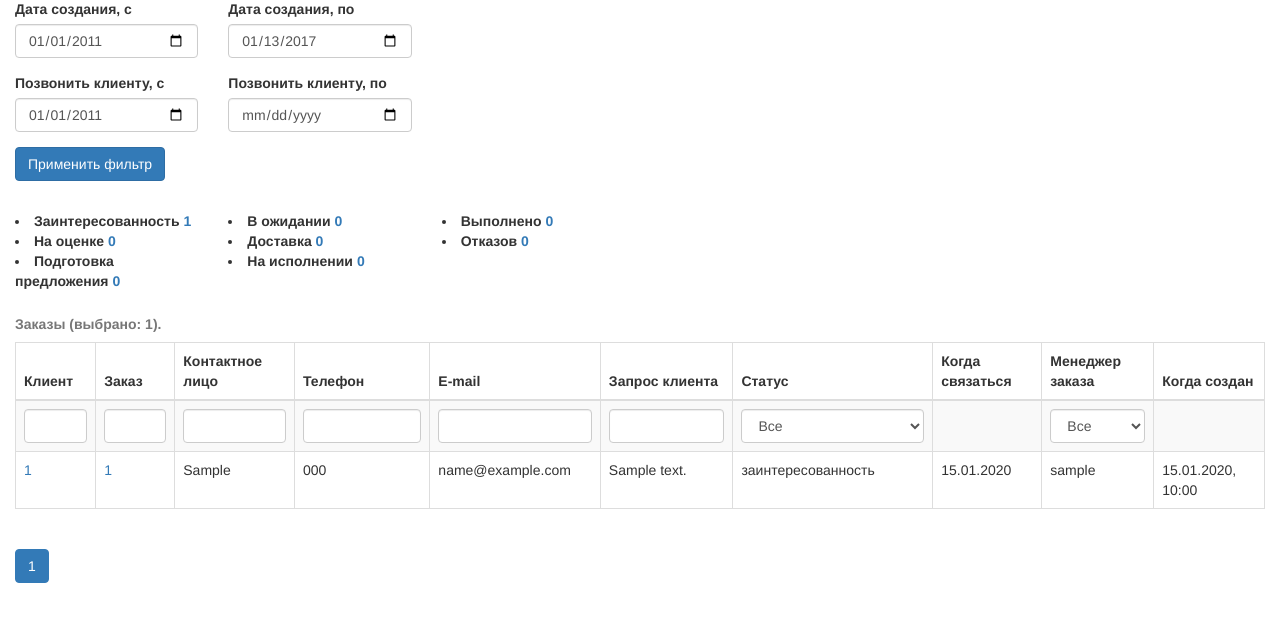
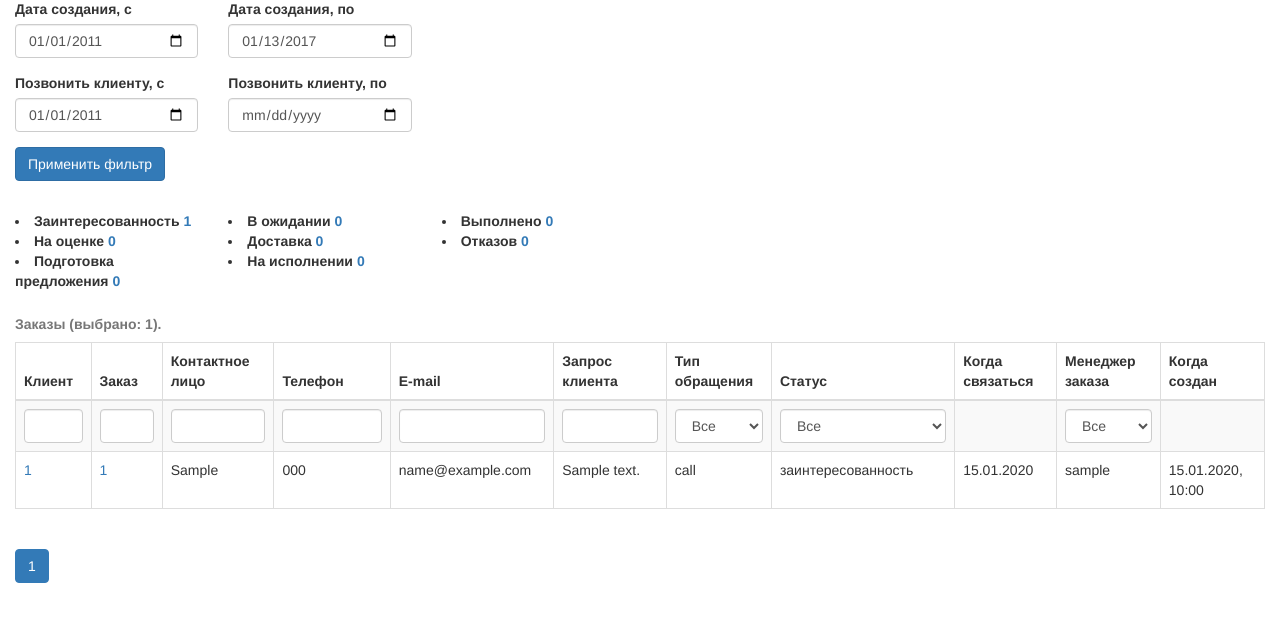
Before and after one commit to dyugay/crm1, a Django app: page /orders_list/1/ in a window 1280 px wide. Shown: the part 73-695 px from the top of the page. Run offline with Django 3.2, Linux system fonts and the light colour scheme; a user stored in the database is signed in; tables that the repository leaves empty hold one stand-in row (values such as "Sample post"); some libraries are stand-ins or nearby versions.

Commit message:
changed call_or_email -> Manggis

```diff
--- a/crm/clients/forms.py
+++ b/crm/clients/forms.py
@@ -65,7 +65,7 @@ class newOrderForm(forms.Form):
 class orderForm(forms.Form):
 	orderId = forms.CharField(max_length = 10, label='Заказ', error_messages=my_default_errors)
 	clientId = forms.CharField(max_length = 10, label='Клиент', error_messages=my_default_errors)
-	call_or_email = forms.CharField(max_length = 5, label="Тип обращения", error_messages=my_default_errors, required=False)
+	call_or_email = forms.CharField(max_length = 8, label="Тип обращения", error_messages=my_default_errors, required=False)
 	step_description = forms.CharField(label="Описание шага", error_messages=my_default_errors, initial='')
 	status = forms.CharField(max_length = 20, label="Статус заказа", initial='', error_messages=my_default_errors)
 	call_on = forms.DateField(label="Когда связаться с клиентом", error_messages=my_default_errors)
@@ -478,7 +478,7 @@ class createClientForm(forms.Form):
 	email1 = forms.EmailField(max_length = 40, label='E-mail', error_messages=my_default_errors, required=False, initial='')
 	city = forms.CharField(max_length = 20, label = "Город", error_messages = my_default_errors, initial='', required=False)
 	author = forms.CharField(max_length = 20, label='Автор записи', error_messages=my_default_errors)
-	call_or_email = forms.CharField(max_length = 5, label="Тип обращения", error_messages=my_default_errors)
+	call_or_email = forms.CharField(max_length = 8, label="Тип обращения", error_messages=my_default_errors)
 	step_description = forms.CharField(label="Описание шага", error_messages=my_default_errors, initial='')
 	status = forms.CharField(max_length = 20, label="Статус заказа", initial='', error_messages=my_default_errors)
 	call_on = forms.DateField(label="Когда связаться с клиентом", error_messages=my_default_errors)
@@ -569,6 +569,7 @@ class orderListFilterForm(forms.Form):
 	telephoneNum1 = forms.CharField(max_length = 16, label='Телефон', error_messages=my_default_errors, initial='', required=False)
 	email1 = forms.CharField(max_length = 40, label='Email', error_messages=my_default_errors, initial='', required=False)
 	step_description = forms.CharField(max_length = 100, label='Запрос клиента', initial='', error_messages=my_default_errors, required=False)
+	call_or_email = forms.CharField(max_length = 8, label='Тип обращения', initial='', error_messages=my_default_errors, required=False)
 
 
 	def get_filter_url(self, **kwars):
@@ -580,9 +581,11 @@ class orderListFilterForm(forms.Form):
 		telephoneNum1 = self.cleaned_data.get('telephoneNum1').encode('utf-8')
 		email1 = self.cleaned_data.get('email1').encode('utf-8')
 		step_description = self.cleaned_data.get('step_description').encode('utf-8')
+		#call_or_email = self.cleaned_data.get('call_or_email').encode('utf-8')
 
 
-
+		#print call_or_email
+		#print self.cleaned_data.get('call_or_email')
 		url=reverse('get_orders_list', kwargs={'pageNum': pg}) + '?'+ urlencode({'manager': self.cleaned_data.get('manager'),
 																						'status': self.cleaned_data.get('status'),
 																						'clientId': clientId,
@@ -595,6 +598,7 @@ class orderListFilterForm(forms.Form):
 																						'orderDateEnd': self.cleaned_data.get('orderDateEnd'),
 																						'call_onBegin': self.cleaned_data.get('call_onBegin'),
 																						'call_onEnd': self.cleaned_data.get('call_onEnd'),
+																						'call_or_email': self.cleaned_data.get('call_or_email'),
 																						})
 
 		return url
--- a/crm/clients/helpers.py
+++ b/crm/clients/helpers.py
@@ -239,6 +239,10 @@ def get_orders(request):
 		orders = orders.filter(step_description__iregex = search_step_description_str)
 
 
+	#search string for call_or_email
+	if request.GET.get('call_or_email') != "all" and request.GET.get('call_or_email') != None:
+			orders = orders.filter(order__call_or_email = request.GET.get('call_or_email'))
+
 
 	#search string for status
 	if request.GET.get('status') != "all" and request.GET.get('status') != None:
@@ -346,10 +350,19 @@ def initOrderFilterFormData(request):
 		orderDateEnd = request.GET.get('orderDateEnd')
 
 
+	if request.GET.get('call_or_email') == None:
+		call_or_email = 'all'
+	else:
+		call_or_email = request.GET.get('call_or_email')
+
+
+
 	if request.GET.get('status') == None:
 		status = 'all'
 	else:
 		status = request.GET.get('status')
+
+
 
 	if request.GET.get('manager') == None:
 		manager = 'all'
@@ -383,6 +396,7 @@ def initOrderFilterFormData(request):
 					'telephoneNum1': telephoneNum1,
 					'email1': email1,
 					'step_description': step_description,
+					'call_or_email': call_or_email,
 					}
 
 	return initial_data
--- a/crm/clients/models.py
+++ b/crm/clients/models.py
@@ -85,10 +85,12 @@ class Order(models.Model):
 	call_or_email_choice = (
 						 ('call', 'звонок'),
 						 ('email', 'заявка'),
+						 ('glazok', 'Glazok'),
+						 ('manggis', 'Manggis'),
 						 )
 
 	client = models.ForeignKey(Client)
-	call_or_email = models.CharField(max_length = 5, choices=call_or_email_choice)
+	call_or_email = models.CharField(max_length = 8, choices=call_or_email_choice)
 	status = models.CharField(max_length = 20, choices=status_choice, default='INTS')
 	call_on = models.DateField(blank = True)
 	contactPerson = models.ForeignKey(Persons, null=True)
--- a/crm/templates/client.html
+++ b/crm/templates/client.html
@@ -78,6 +78,7 @@
 									<th>Статус</th>
 									<th>Когда связаться</th>
 									<th>Менеджер</th>
+									<th>Тип обращения</th>
 								</tr>
 							</thead>
 
@@ -89,6 +90,7 @@
 									<td>{{order.get_status_display}}</td>
 									<td>{{order.call_on|date:"d.m.Y"}}</td>
 									<td>{{order.manager}}</td>
+									<td>{{order.call_or_email}}</td>
 							    </tr>
 								{% endfor %}
 							</tbody>
--- a/crm/templates/createClient.html
+++ b/crm/templates/createClient.html
@@ -84,8 +84,10 @@
 						<div class='form-group col-sm-2'>
 							<label for='id_call_or_email'>{{form.call_or_email.label}}</label>
 							<select class='form-control' name ='call_or_email' id='id_call_or_email' {% if form.orderId.value%}disabled{% endif %}>
-								<option value="call" {% if form.call_or_email.value == "call" %}selected{% endif %}>Звонок</option>
-								<option value="email" {% if form.call_or_email.value == "email" %}selected{% endif %}>Заявка</option>
+								<option value="" {% if form.call_or_email.value == "" %}selected{% endif %}></option>
+								<option value="Glazok" {% if form.call_or_email.value == "Glazok" %}selected{% endif %}>Glazok</option>
+								<option value="Manggis" {% if form.call_or_email.value == "Manggis" %}selected{% endif %}>Manggis</option>
+
 							</select>
 						</div>
 					</div>
--- a/crm/templates/order.html
+++ b/crm/templates/order.html
@@ -99,8 +99,11 @@
 					<div class='form-group col-sm-2'>
 						<label for='id_call_or_email'>{{form.call_or_email.label}}</label>
 						<select class='form-control' name ='call_or_email' id='id_call_or_email' {% if form.orderId.value%}disabled{% endif %}>
+							<option value="Glazok" {% if form.call_or_email.value == "Glazok" %}selected{% endif %}>Glazok</option>
+							<option value="Manggis" {% if form.call_or_email.value == "Manggis" %}selected{% endif %}>Manggis</option>
 							<option value="call" {% if form.call_or_email.value == "call" %}selected{% endif %}>Звонок</option>
 							<option value="email" {% if form.call_or_email.value == "email" %}selected{% endif %}>Заявка</option>
+							<option value="" {% if form.call_or_email.value == "" %}selected{% endif %}></option>
 						</select>
 					</div>
 				</div>
--- a/crm/templates/orders_list.html
+++ b/crm/templates/orders_list.html
@@ -101,6 +101,7 @@
 						<th>Телефон</th>
 						<th>E-mail</th>
 						<th>Запрос клиента</th>
+						<th>Тип обращения</th>
 						<th>Статус</th>
 						<th>Когда связаться</th>
 						<th>Менеджер заказа</th>
@@ -116,6 +117,13 @@
 						<td><input class='form-control' name='telephoneNum1' id='id_telephoneNum1' value="{{form.telephoneNum1.value}}" size='16' type="text"></td>
 						<td><input class='form-control' name='email1' id='id_email1' value="{{form.email1.value}}" size='16' type="text"></td>
 						<td><input class='form-control' name='step_description' id='id_step_description' value="{{form.step_description.value}}" size='16' type="text"></td>
+						<td>
+							<select class='form-control' name="call_or_email" id='id_call_or_email'>
+									<option value='all'>Все</option>
+									<option value="Glazok" {% if form.call_or_email.value == 'Glazok'%}selected{% endif %}>Glazok</option>
+									<option value="Manggis" {% if form.call_or_email.value == 'Manggis'%}selected{% endif %}>Manggis</option>
+							</select>
+						</td>
 						<td>
 							<select class='form-control' name ='status' id='id_status'>
 										<option value='all'>Все</option>
@@ -149,6 +157,7 @@
 						<td>{{orders.order.contactPerson.telephoneNum1}}</td>
 						<td>{{orders.order.contactPerson.email1}}</td>
 						<td>{{orders.step_description}}</td>
+						<td>{{orders.order.call_or_email}}</td>
 						<td>{{orders.order.get_status_display}}</td>
 						<td>{{orders.order.call_on|date:"d.m.Y"}}</td>
 						<td>{{orders.order.manager}}</td>
@@ -165,7 +174,7 @@
 				 {% if left_offset > 1 %}
 
 
-					<li><a href="/orders_list/1/?status={{form.status.value}}&orderId={{form.orderId.value}}&orderDateEnd={{form.orderDateEnd.value}}&orderDateBegin={{form.orderDateBegin.value}}&manager={{form.manager.value}}&call_onBegin={{form.call_onBegin.value}}&call_onEnd={{form.call_onEnd.value}}&email1={{form.email1.value}}&telephoneNum1={{form.telephoneNum1.value}}&firstName={{form.firsnName.value}}&step_description={{form.step_description.value}}&clientId={{form.clientId.value}}">{{pg}}   <<  </a></li>
+					<li><a href="/orders_list/1/?status={{form.status.value}}&orderId={{form.orderId.value}}&orderDateEnd={{form.orderDateEnd.value}}&orderDateBegin={{form.orderDateBegin.value}}&manager={{form.manager.value}}&call_onBegin={{form.call_onBegin.value}}&call_onEnd={{form.call_onEnd.value}}&email1={{form.email1.value}}&telephoneNum1={{form.telephoneNum1.value}}&firstName={{form.firsnName.value}}&step_description={{form.step_description.value}}&clientId={{form.clientId.value}}&call_or_email={{form.call_or_email.value}}">{{pg}}   <<  </a></li>
 
 				 {% endif %}
 
@@ -178,7 +187,7 @@
 				 	      <li>
 					    {% endif %}
 
-				           <a href="/orders_list/{{pg}}/?status={{form.status.value}}&orderId={{form.orderId.value}}&orderDateEnd={{form.orderDateEnd.value}}&orderDateBegin={{form.orderDateBegin.value}}&manager={{form.manager.value}}&call_onBegin={{form.call_onBegin.value}}&call_onEnd={{form.call_onEnd.value}}&email1={{form.email1.value}}&telephoneNum1={{form.telephoneNum1.value}}&firstName={{form.firsnName.value}}&step_description={{form.step_description.value}}&clientId={{form.clientId.value}}">{{pg}}</a>
+				           <a href="/orders_list/{{pg}}/?status={{form.status.value}}&orderId={{form.orderId.value}}&orderDateEnd={{form.orderDateEnd.value}}&orderDateBegin={{form.orderDateBegin.value}}&manager={{form.manager.value}}&call_onBegin={{form.call_onBegin.value}}&call_onEnd={{form.call_onEnd.value}}&email1={{form.email1.value}}&telephoneNum1={{form.telephoneNum1.value}}&firstName={{form.firsnName.value}}&step_description={{form.step_description.value}}&clientId={{form.clientId.value}}&call_or_email={{form.call_or_email.value}}">{{pg}}</a>
 
 				          </li>
 
@@ -188,7 +197,7 @@
 
 			     {% if right_offset < paginator.num_pages %}
 
-				          <li><a href="/orders_list/{{paginator.num_pages}}/?status={{form.status.value}}&orderId={{form.orderId.value}}&orderDateEnd={{form.orderDateEnd.value}}&orderDateBegin={{form.orderDateBegin.value}}&manager={{form.manager.value}}&call_onBegin={{form.call_onBegin.value}}&call_onEnd={{form.call_onEnd.value}}&email1={{form.email1.value}}&telephoneNum1={{form.telephoneNum1.value}}&firstName={{form.firsnName.value}}&step_description={{form.step_description.value}}&clientId={{form.clientId.value}}">{{pg}}  >> </a></li>
+				          <li><a href="/orders_list/{{paginator.num_pages}}/?status={{form.status.value}}&orderId={{form.orderId.value}}&orderDateEnd={{form.orderDateEnd.value}}&orderDateBegin={{form.orderDateBegin.value}}&manager={{form.manager.value}}&call_onBegin={{form.call_onBegin.value}}&call_onEnd={{form.call_onEnd.value}}&email1={{form.email1.value}}&telephoneNum1={{form.telephoneNum1.value}}&firstName={{form.firsnName.value}}&step_description={{form.step_description.value}}&clientId={{form.clientId.value}}&call_or_email={{form.call_or_email.value}}">{{pg}}  >> </a></li>
 
 			     {% endif %}
 			  </ul>
```
